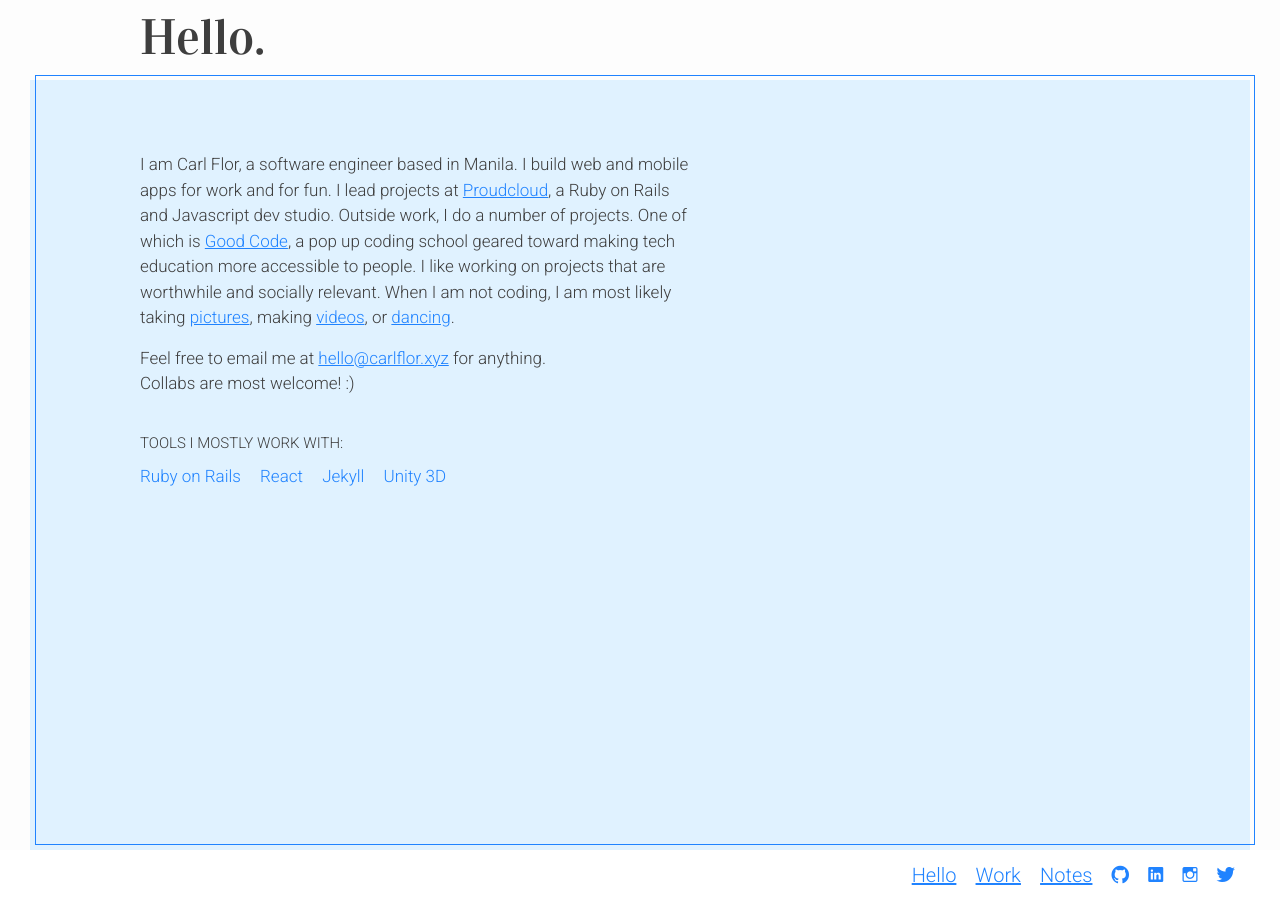
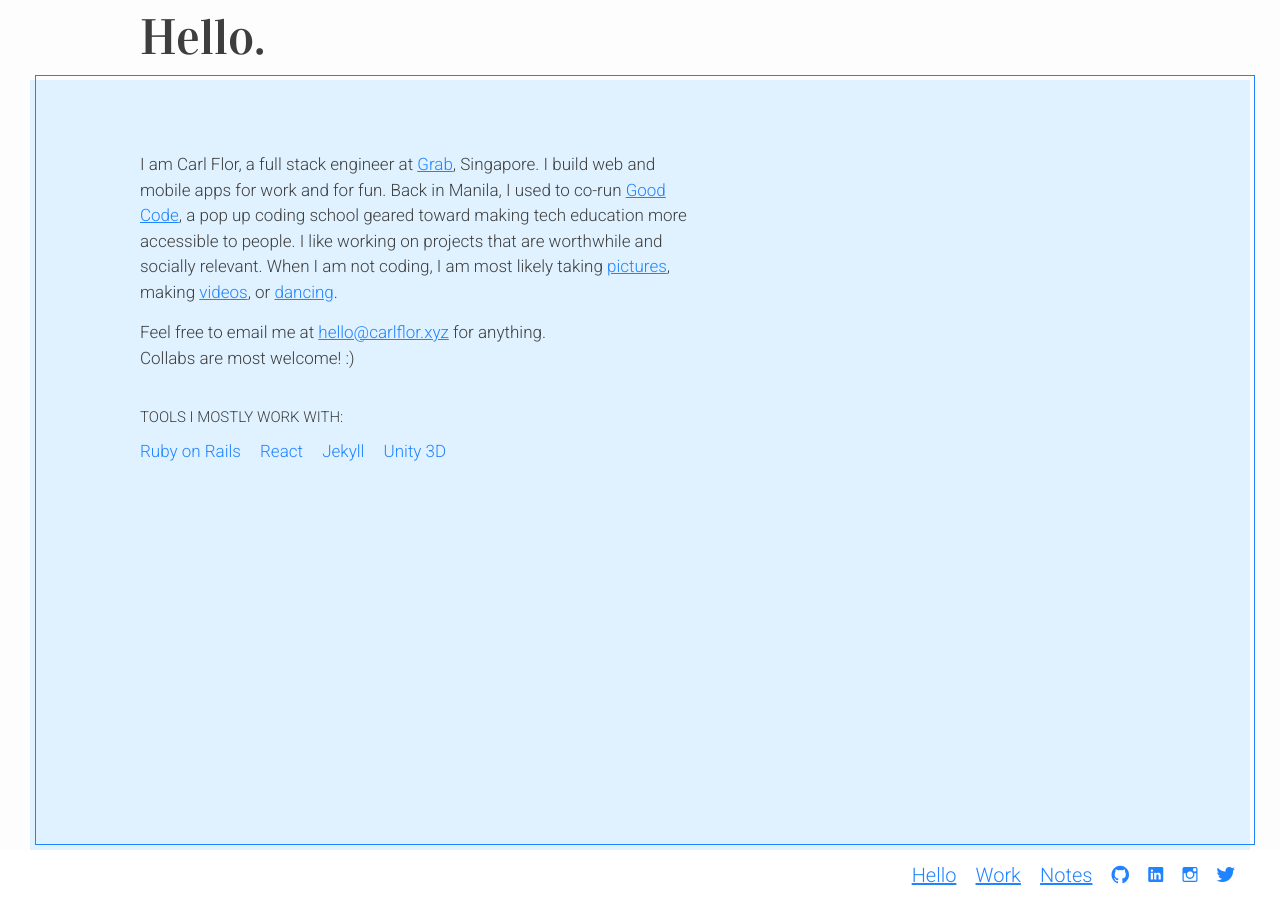
Before and after one commit to carlflor/carlflor-jekyll, a Jekyll site: the page built from index.html, in a window 1280 px wide. Built offline with Jekyll 4.4.1, drawn with Linux system fonts in a browser that asks for light colours.

Commit message:
updates profile

```diff
--- a/index.html
+++ b/index.html
@@ -2,9 +2,8 @@
 layout: default
 greeting: Hello.
 ---
-<p class="about-me">I am Carl Flor, a software engineer based in Manila. I build web and mobile apps for
-work and for fun. I lead projects at <a class="desc-link" href="https://www.proudcloud.net/" target="_blank">Proudcloud</a>, a Ruby on Rails and Javascript dev studio.
-Outside work, I do a number of projects. One of which is <a class="desc-link" href="http://goodcode.xyz/" target="_blank">Good Code</a>, a pop up coding school geared toward making tech education more accessible to people. I like working on projects that are worthwhile and socially relevant.
+<p class="about-me">I am Carl Flor, a full stack engineer at <a class="desc-link" href="https://www.grab.com/sg/" target="_blank">Grab</a>, Singapore. I build web and mobile apps for
+work and for fun. Back in Manila, I used to co-run <a class="desc-link" href="http://goodcode.xyz/" target="_blank">Good Code</a>, a pop up coding school geared toward making tech education more accessible to people. I like working on projects that are worthwhile and socially relevant.
 When I am not coding, I am most likely taking <a class="desc-link" href="https://www.flickr.com/photos/132863000@N07/" target="_blank">pictures</a>, making
  <a class="desc-link" href="https://vimeo.com/carlflor" target="_blank">videos</a>, or <a class="desc-link" href="https://media.giphy.com/media/6fScAIQR0P0xW/giphy.gif" target="_blank">dancing</a>.</p>
 <p class="email">
```
